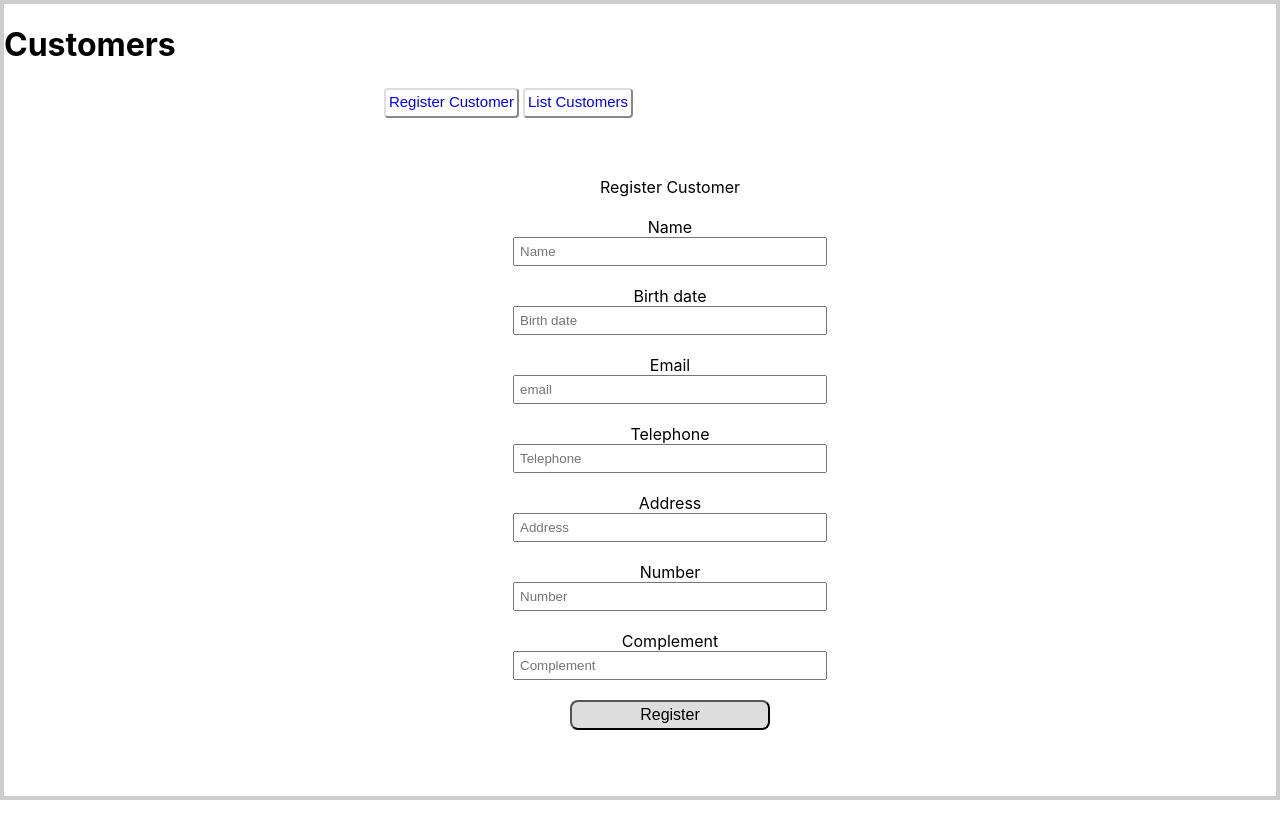
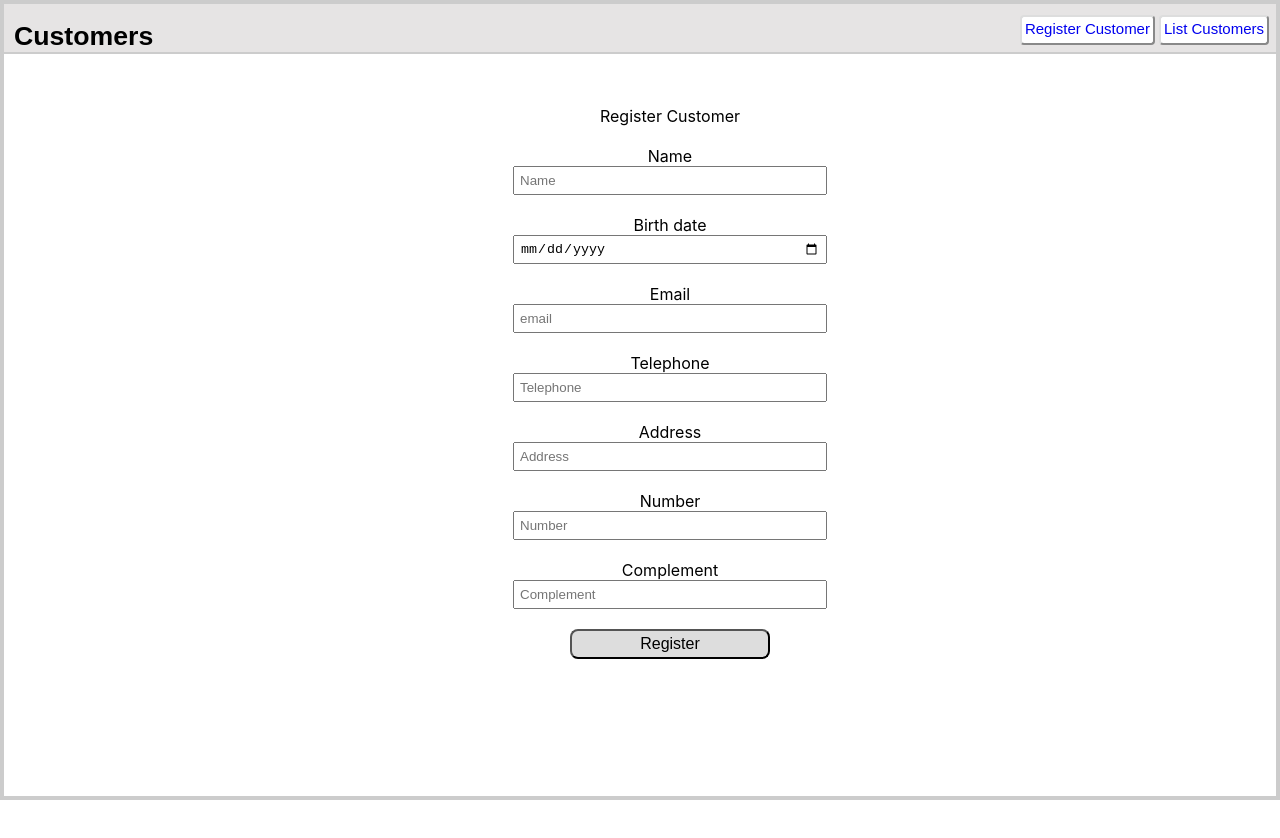
Before and after one commit to LucasBorges-91/cadastroClientes, a React (Create React App) app in the folder frontend/: page /register in a window 1280 px wide. Shown: the top 838 px of the page. Built offline with nearby package versions, Linux system fonts and the light colour scheme; the HTML template or start-up script is replaced by a standard one.

Commit message:
just fix littleproblems in css

```diff
--- a/frontend/src/components/Header/header.css
+++ b/frontend/src/components/Header/header.css
@@ -1,4 +1,4 @@
-.cabecalho{
+.header{
     width: 100vw - 4px;
     background: rgba(228, 226, 226, 0.911);
     border-bottom: 2px solid #ccc;
@@ -12,14 +12,14 @@
     position: relative;
 }
 
-.tituloCabecalho {
+.titleHeader {
     display: flex;
     float: left;
     margin: 0;
     width: 50%;
 }
 
-.tituloCabecalho h1 {
+.titleHeader h1 {
     margin: 0;
     font-family: Arial, Helvetica, sans-serif;
     font-size: 20pt;
--- a/frontend/src/pages/Home.js
+++ b/frontend/src/pages/Home.js
@@ -42,7 +42,7 @@ export default class Home extends Component {
                 <Header
                     divHeader="header"
 
-                    divTitle="headerTitle"
+                    divTitle="titleHeader"
 
                     divBtn="divButtons"
                 />
--- a/frontend/src/pages/Register.js
+++ b/frontend/src/pages/Register.js
@@ -64,8 +64,8 @@ export default class Register extends Component {
             <div className="containerRegister">
                 <div>
                     <Header
-                        divCabecalho="cabecalho"
-                        divTitulo="tituloCabecalho"
+                        divHeader="header"
+                        divTitle="titleHeader"
                         divBtn="divButtons"
                     />
                     <div className="divCont">
@@ -74,7 +74,7 @@ export default class Register extends Component {
                             <span>Register Customer</span>
                         </div>
                         <form>
-                            <label>Name </label>
+                            <label>Name</label>
                             <Input
                                 nickname="name"
                                 nameClass="inputRegister"
@@ -88,7 +88,6 @@ export default class Register extends Component {
                                 nameClass="inputRegister"
                                 placeholder="Birth date"
                                 type="date"
-                                type="text"
                                 func={this.getValues.bind(this)}
                             />
                             <label>Email </label>
--- a/frontend/src/pages/home.css
+++ b/frontend/src/pages/home.css
@@ -46,7 +46,7 @@
     flex-direction: column;
     box-sizing: border-box;
     justify-content: space-evenly;
-    flex-wrap: wrap;
+    flex-wrap: wrapnpm;
 }
 
 .divFot {
```
